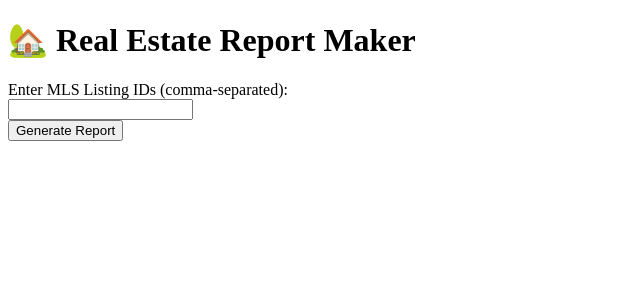
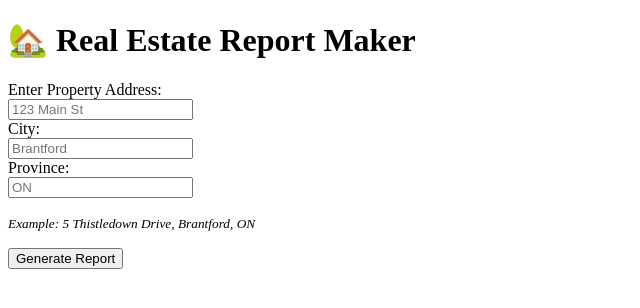
Before and after one commit to Zeoul1007/real-estate-report, a Flask app: page / in a window 1280 px wide. Shown: the top 308 px of the page, without its empty margins (0-640 px from the left). Run offline with Flask 3, Linux system fonts and the light colour scheme.

Commit message:
Update index.html

```diff
--- a/templates/index.html
+++ b/templates/index.html
@@ -7,9 +7,20 @@
 </head>
 <body>
     <h1>🏡 Real Estate Report Maker</h1>
+
     <form method="POST">
-        <label for="mls_ids">Enter MLS Listing IDs (comma-separated):</label><br>
-        <input type="text" id="mls_ids" name="mls_ids" required><br>
+        <label for="address">Enter Property Address:</label><br>
+        <input type="text" id="address" name="address" placeholder="123 Main St" required><br>
+
+        <label for="city">City:</label><br>
+        <input type="text" id="city" name="city" placeholder="Brantford" required><br>
+
+        <label for="province">Province:</label><br>
+        <input type="text" id="province" name="province" placeholder="ON" required><br>
+
+        <!-- Example format to help users -->
+        <p><small><i>Example: 5 Thistledown Drive, Brantford, ON</i></small></p>
+
         <button type="submit">Generate Report</button>
     </form>
 
```
